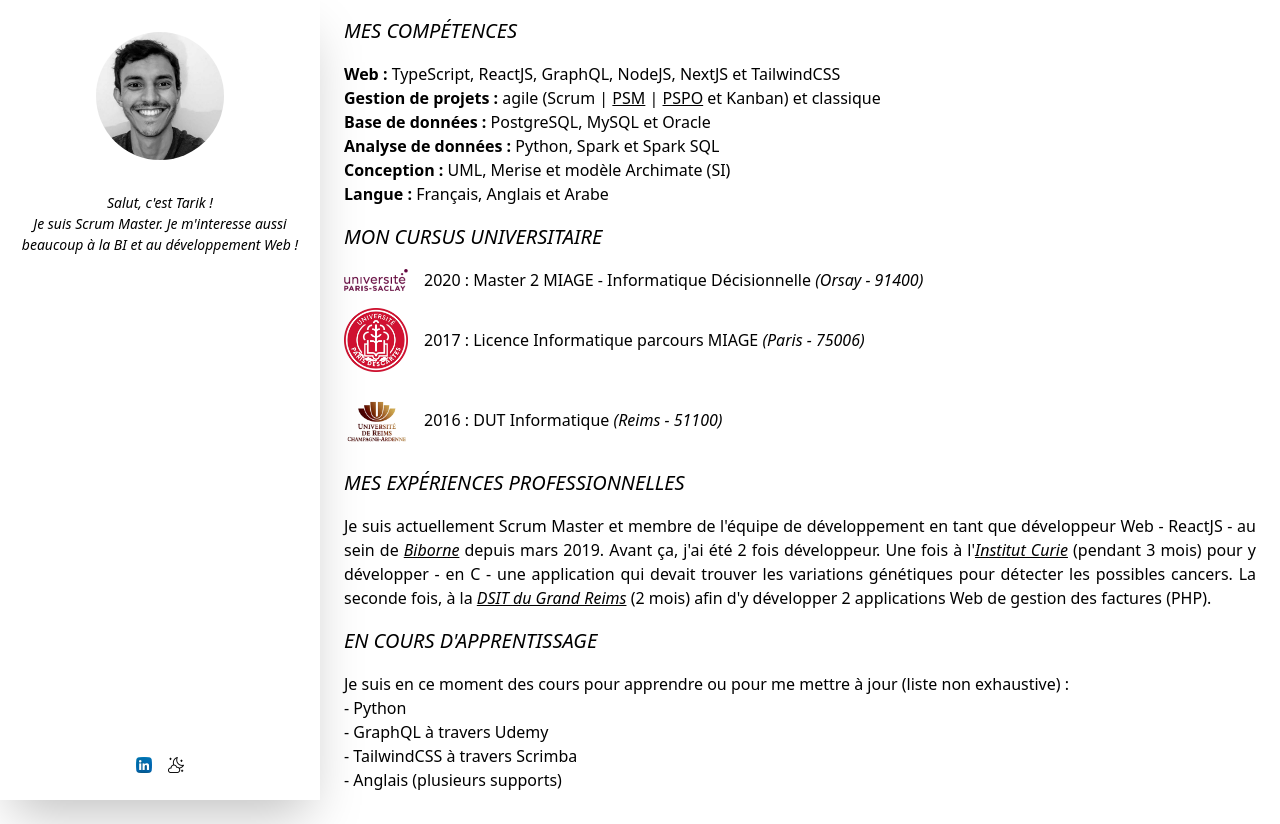
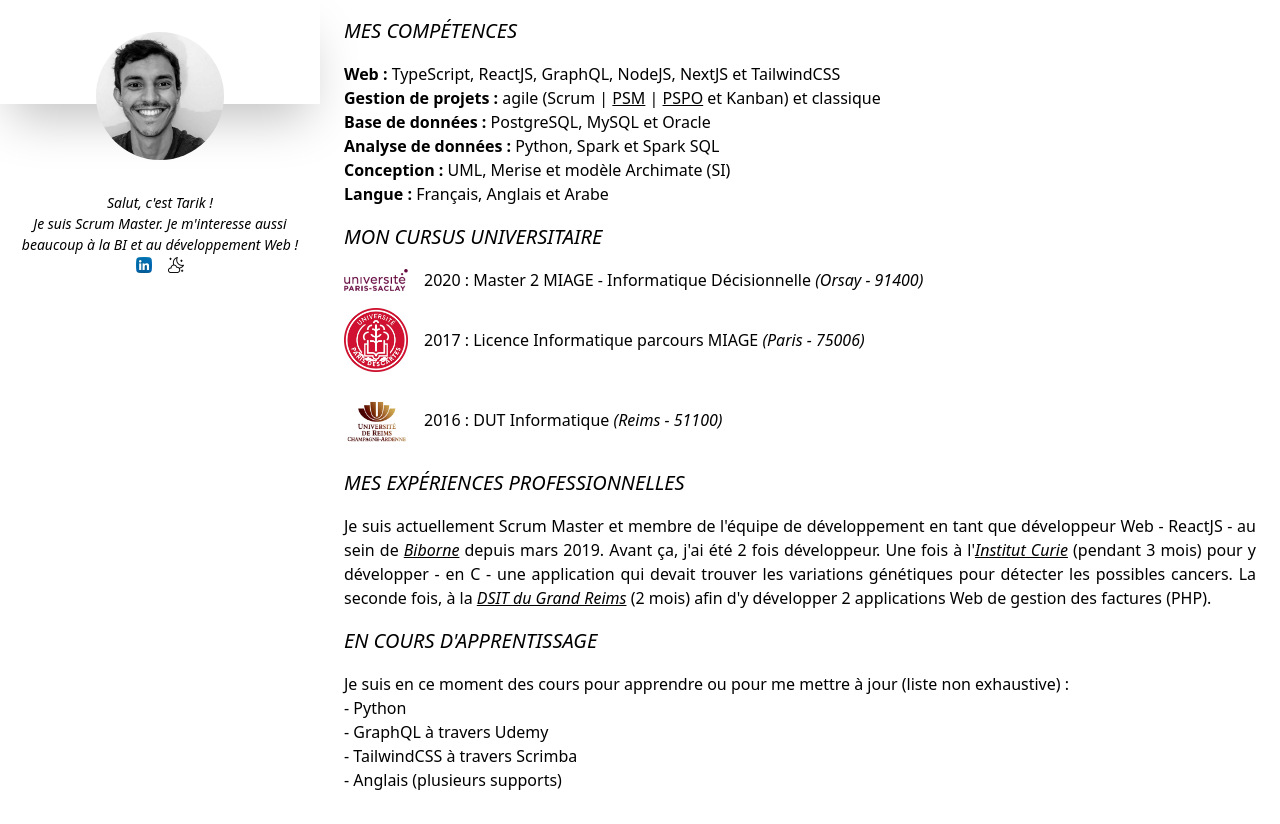
Before and after one commit to devidb00/tarikidb.com, a Next.js app: page / in a window 1280 px wide. Built offline with nearby package versions, Linux system fonts and the light colour scheme.

Commit message:
Petite amélioration

```diff
--- a/components/Leftbar.js
+++ b/components/Leftbar.js
@@ -18,7 +18,7 @@ const Leftbar = () => {
           theme === "sun"
             ? "bg-white border-white"
             : "bg-gray-900 border-gray-900"
-        } h-32 lg:h-screen w-screen lg:w-1/4 shadow-2xl sticky top-0`}
+        } h-26 lg:h-screen w-screen lg:w-1/4 shadow-2xl sticky top-0`}
       >
         <div className="h-full">
           <img
--- a/tailwind.config.js
+++ b/tailwind.config.js
@@ -1,8 +1,11 @@
 module.exports = {
   purge: [],
   theme: {
+    height: {
+      26: "6.5rem",
+    },
     extend: {},
   },
   variants: {},
   plugins: [],
-}
+};
```
